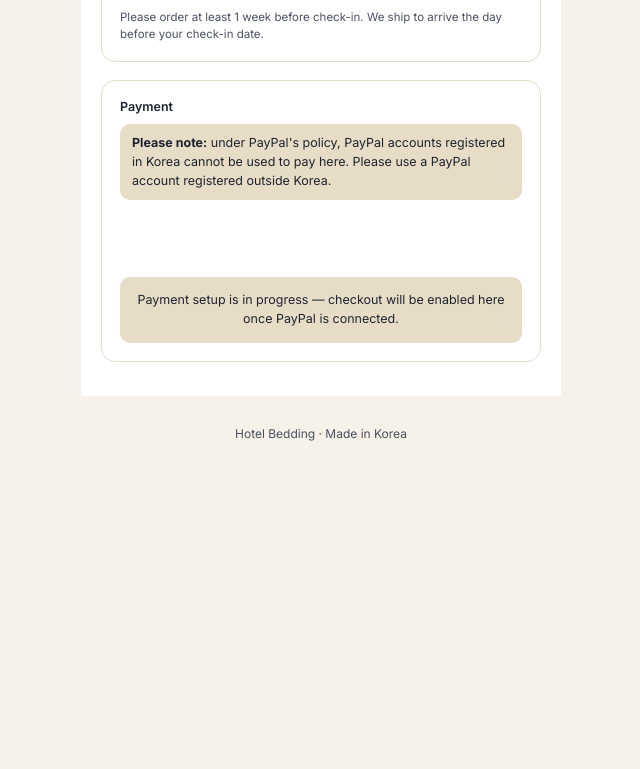
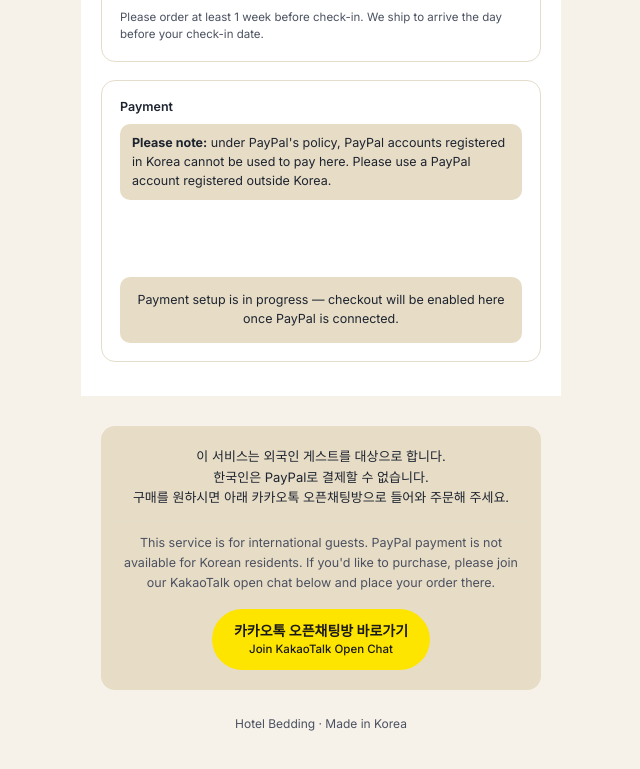
Before and after one commit to moojuk87/Hotelbedding, a plain HTML site: page index.html in a window 1280 px wide. Shown: the part 5832-6601 px from the top of the page, without its empty margins (319-959 px from the left). Before the commit the page ends 6377 px from the top, so only its background shows below. Drawn offline with Linux system fonts and the light colour scheme.

Commit message:
한국어 안내문 추가

```diff
--- a/index.html
+++ b/index.html
@@ -268,6 +268,22 @@
   .checkout-bar button:active{background:var(--navy-dark);}
 
   footer.site{padding:30px 20px 20px;text-align:center;}
+
+  /* Korean-customer notice (KakaoTalk open chat) */
+  .kr-notice{
+    margin:0 0 26px;padding:20px 18px;border-radius:var(--radius);
+    background:var(--gold-soft);text-align:center;
+  }
+  .kr-notice p{font-size:13px;line-height:1.6;color:var(--ink);}
+  .kr-notice .en{margin-top:12px;padding-top:12px;border-top:1px solid var(--line);font-size:12.5px;color:var(--body-text);}
+  .kakao-btn{
+    display:inline-block;margin-top:16px;padding:13px 22px;border-radius:99px;
+    background:#FEE500;color:#191919;font-size:14px;font-weight:700;
+    text-decoration:none;font-family:inherit;line-height:1.3;
+    -webkit-tap-highlight-color:transparent;
+  }
+  .kakao-btn:active{opacity:.85;}
+  .kakao-btn small{display:block;font-size:11.5px;font-weight:500;margin-top:2px;}
 </style>
 </head>
 <body>
@@ -586,6 +602,14 @@
   </section>
 
   <footer class="site">
+    <div class="kr-notice" id="kr-notice">
+      <p lang="ko">이 서비스는 외국인 게스트를 대상으로 합니다.<br>한국인은 PayPal로 결제할 수 없습니다.<br>구매를 원하시면 아래 카카오톡 오픈채팅방으로 들어와 주문해 주세요.</p>
+      <p class="en" lang="en">This service is for international guests. PayPal payment is not available for Korean residents. If you'd like to purchase, please join our KakaoTalk open chat below and place your order there.</p>
+      <a class="kakao-btn" href="https://open.kakao.com/o/giTHlNQi" target="_blank" rel="noopener noreferrer">
+        <span lang="ko">카카오톡 오픈채팅방 바로가기</span>
+        <small lang="en">Join KakaoTalk Open Chat</small>
+      </a>
+    </div>
     <p style="font-size:12px;color:var(--body-text);">Hotel Bedding · Made in Korea</p>
   </footer>
 
```
